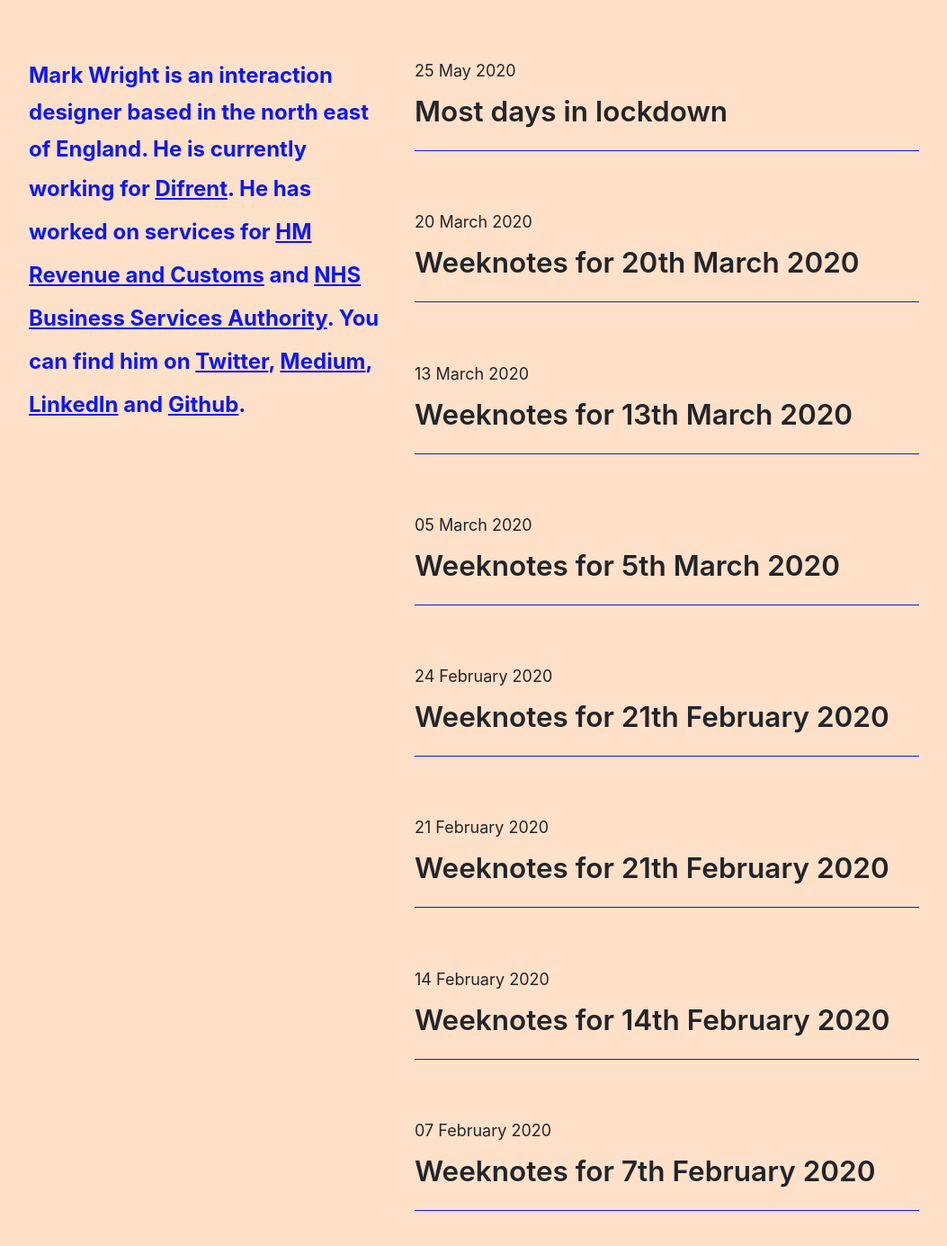
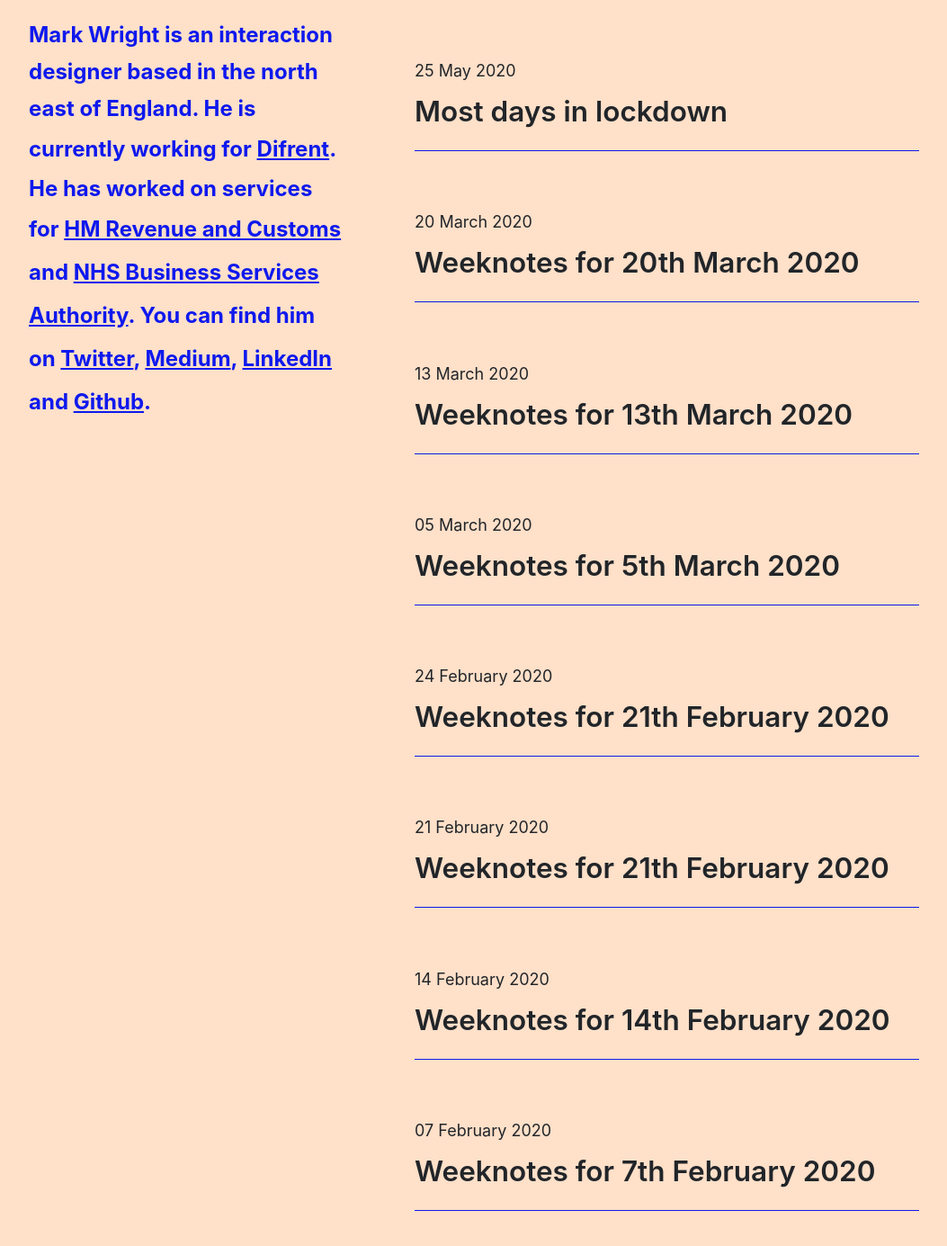
Before and after one commit to mrkwrght/mrkwrghtdotcom, a Jekyll site: the page built from index.html, in a window 1280 px wide and 1400 px high. Shown: the top 1385 px of the window at 90% size, without its empty margins (113-1166 px from the left). Built offline with Jekyll 4.4.1, drawn with Linux system fonts in a browser that asks for light colours; some web fonts are replaced; the list of posts is cut into pages by our own code.

Commit message:
Update _site.scss

```diff
--- a/_sass/_site.scss
+++ b/_sass/_site.scss
@@ -19,8 +19,8 @@ body {
 }
 
 .description {
-    position: fixed;
-    width: 390px;
+    position: relative;
+    width: 90%;
     margin: 0 auto;
     margin-top: 5%;
     display: inline-block;
```
